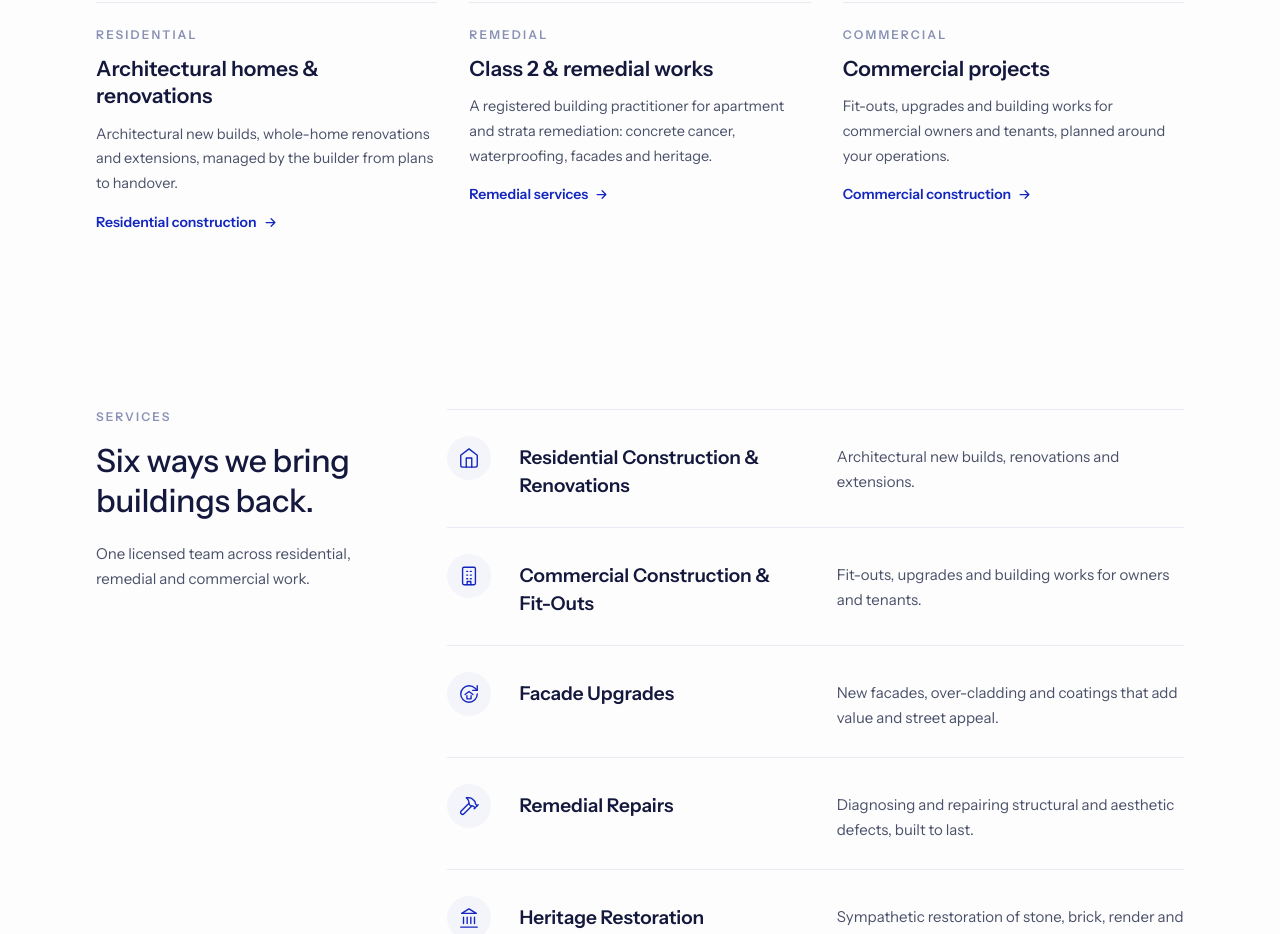
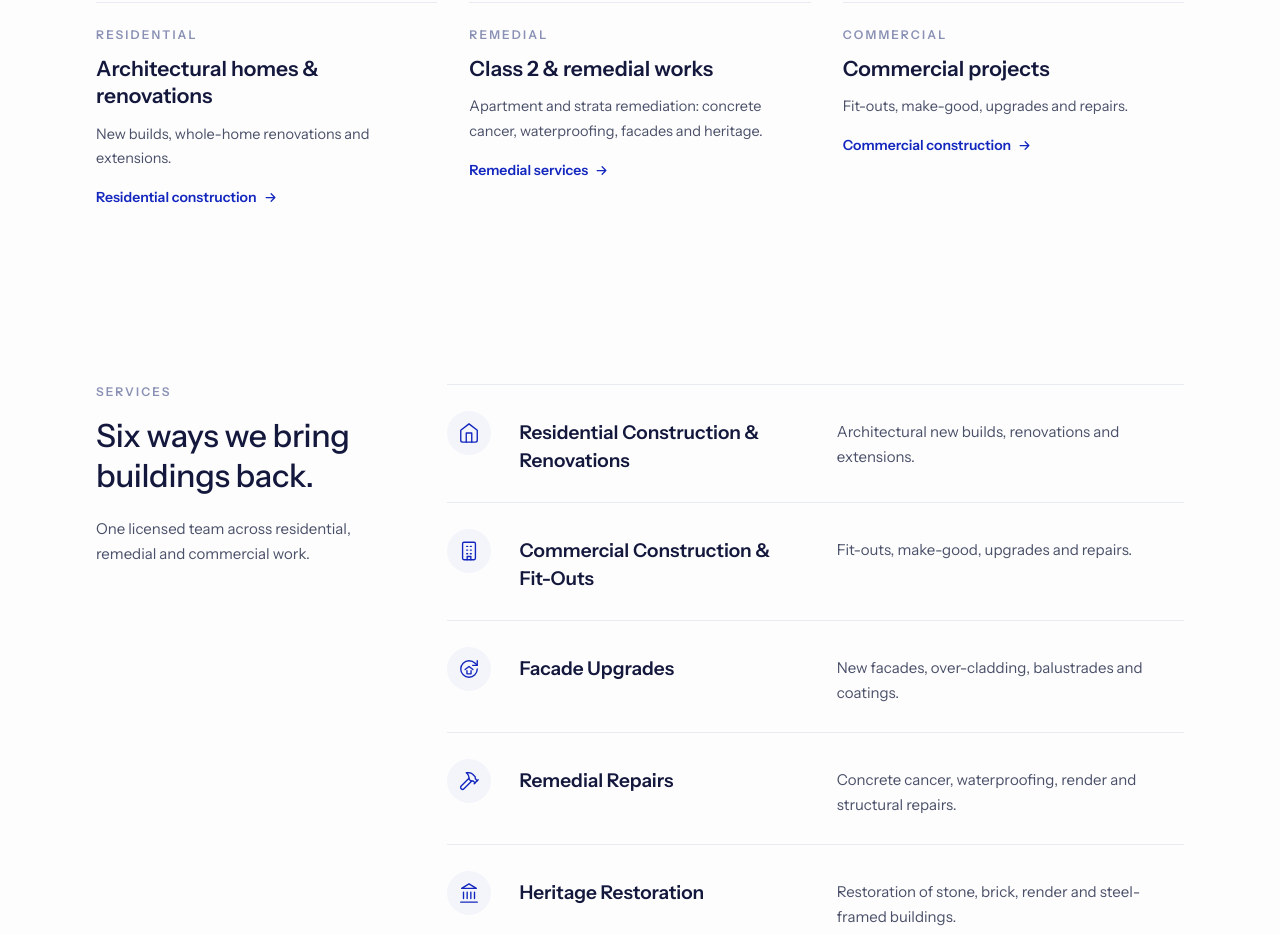
Before and after one commit to joshmott/renewcg, a Next.js app: page / in a window 1280 px wide. Shown: the part 878-1812 px from the top of the page. Built offline with nearby package versions, Linux system fonts and the light colour scheme.

Commit message:
Tighten pillar and service one-liners
Straight-to-the-point summaries per owner preference: each pillar and
service line now states only what the work is.

Co-Authored-By: Claude Fable 5 <noreply@anthropic.com>
Claude-Session: https://claude.ai/code/session_01GNVTvFdbHGxxEBgQNN1mHB

```diff
--- a/src/app/page.tsx
+++ b/src/app/page.tsx
@@ -101,21 +101,21 @@ export default function HomePage() {
             {
               eyebrow: "Residential",
               title: "Architectural homes & renovations",
-              body: "Architectural new builds, whole-home renovations and extensions, managed by the builder from plans to handover.",
+              body: "New builds, whole-home renovations and extensions.",
               href: "/services/residential-construction",
               label: "Residential construction",
             },
             {
               eyebrow: "Remedial",
               title: "Class 2 & remedial works",
-              body: "A registered building practitioner for apartment and strata remediation: concrete cancer, waterproofing, facades and heritage.",
+              body: "Apartment and strata remediation: concrete cancer, waterproofing, facades and heritage.",
               href: "/services/remedial-repairs",
               label: "Remedial services",
             },
             {
               eyebrow: "Commercial",
               title: "Commercial projects",
-              body: "Fit-outs, upgrades and building works for commercial owners and tenants, planned around your operations.",
+              body: "Fit-outs, make-good, upgrades and repairs.",
               href: "/services/commercial-construction",
               label: "Commercial construction",
             },
--- a/src/app/services/balcony-repairs-waterproofing/page.tsx
+++ b/src/app/services/balcony-repairs-waterproofing/page.tsx
@@ -166,7 +166,7 @@ const related = [
   {
     title: "Remedial Repairs",
     href: "/services/remedial-repairs",
-    summary: "Diagnosing and repairing structural and aesthetic defects, built to last.",
+    summary: "Concrete cancer, waterproofing, render and structural repairs.",
   },
   {
     title: "Strata Remedial Builders",
--- a/src/app/services/concrete-cancer-repair/page.tsx
+++ b/src/app/services/concrete-cancer-repair/page.tsx
@@ -161,7 +161,7 @@ const related = [
   {
     title: "Remedial Repairs",
     href: "/services/remedial-repairs",
-    summary: "Diagnosing and repairing structural and aesthetic defects, built to last.",
+    summary: "Concrete cancer, waterproofing, render and structural repairs.",
   },
   {
     title: "Balcony Repairs & Waterproofing",
--- a/src/lib/site.ts
+++ b/src/lib/site.ts
@@ -183,9 +183,8 @@ export const services: Service[] = [
     metaTitle: "Commercial Builders & Fit-Outs Sydney",
     metaDescription:
       "Commercial fit-outs, upgrades, make-good and building repairs across Sydney, planned around your operations. Licensed, insured, deal directly with the builder.",
-    summary: "Fit-outs, upgrades and building works for owners and tenants.",
-    tagline:
-      "Fit-outs, upgrades and building works, planned around your operations.",
+    summary: "Fit-outs, make-good, upgrades and repairs.",
+    tagline: "Fit-outs, upgrades and building works across Sydney.",
     overview: "Commercial projects delivered around live operations.",
     intro: [
       "Renew Construction Group delivers commercial building work across Sydney: fit-outs, upgrades, refurbishments and repairs for owners, tenants and property managers.",
@@ -231,8 +230,7 @@ export const services: Service[] = [
     metaTitle: "Facade Upgrades Sydney",
     metaDescription:
       "Facade upgrades, over-cladding, balustrades and coatings across Sydney. Renew Construction Group transforms tired building facades. Licensed and insured.",
-    summary:
-      "New facades, over-cladding and coatings that add value and street appeal.",
+    summary: "New facades, over-cladding, balustrades and coatings.",
     tagline:
       "Structural and design solutions to breathe new life into your asset.",
     overview: "Looking to reinvigorate your property portfolio?",
@@ -279,8 +277,7 @@ export const services: Service[] = [
     metaTitle: "Remedial Building Repairs Sydney",
     metaDescription:
       "Sydney remedial building specialists. Concrete cancer, waterproofing, render, balcony and structural repairs for strata, commercial and residential buildings.",
-    summary:
-      "Diagnosing and repairing structural and aesthetic defects, built to last.",
+    summary: "Concrete cancer, waterproofing, render and structural repairs.",
     tagline: "Responding to the most complicated of repair needs.",
     overview: "Remedial solutions that deliver long-term results.",
     intro: [
@@ -327,8 +324,7 @@ export const services: Service[] = [
     metaTitle: "Heritage Restoration Sydney",
     metaDescription:
       "Sympathetic heritage restoration across Sydney: stonemasonry, brick and render repairs, steel window restoration and facade coatings, built to last.",
-    summary:
-      "Sympathetic restoration of stone, brick, render and steel-framed heritage buildings.",
+    summary: "Restoration of stone, brick, render and steel-framed buildings.",
     tagline:
       "Successful heritage restoration is defined by what the eye does not see.",
     overview:
@@ -425,8 +421,7 @@ export const services: Service[] = [
     metaTitle: "Building Maintenance Sydney",
     metaDescription:
       "Ongoing building service and maintenance for strata, commercial and residential assets in Sydney: inspections, corrosion treatment, make-safe and reporting.",
-    summary:
-      "Ongoing inspections, corrosion treatment and make-safe across your asset's life.",
+    summary: "Inspections, corrosion treatment, make-safe and maintenance.",
     tagline: "Taking the stress and hassle out of your building maintenance.",
     overview: "Commercial, residential and strata asset maintenance.",
     intro: [
```
